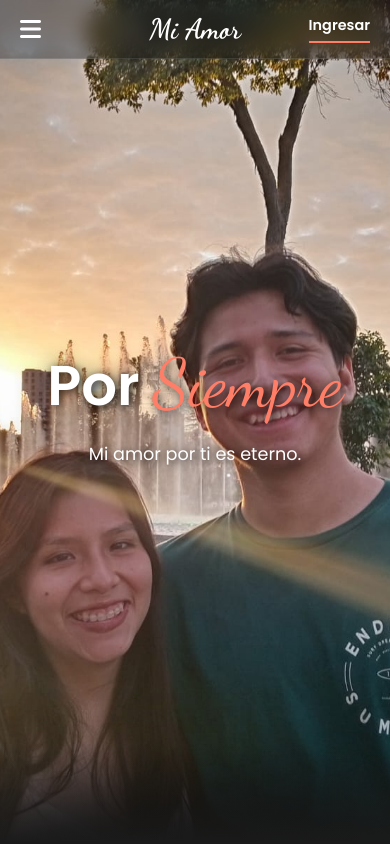
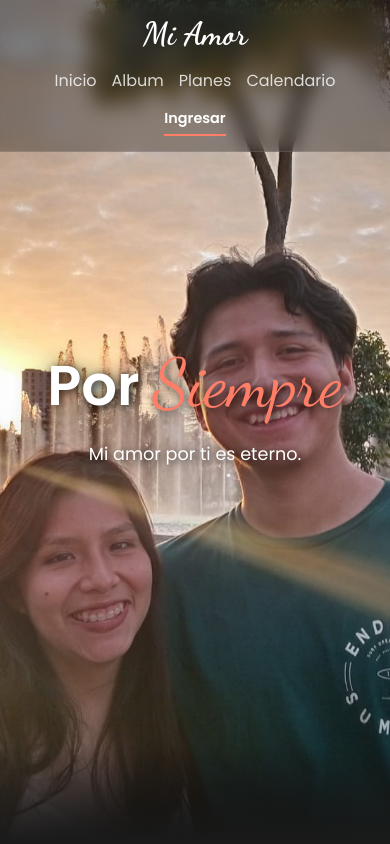
Before and after one commit to stefhanovargas1-dot/Pagina-para-mi-enamorada, a plain HTML site: page index.html in a window 390 px wide. Shown: the top 844 px of the page. Drawn offline with Linux system fonts and the light colour scheme.

Commit message:
Add files via upload

```diff
--- a/auth.js
+++ b/auth.js
@@ -44,59 +44,8 @@ document.addEventListener('DOMContentLoaded', () => {
     setupToggle('toggle-login-pass', 'login-pass');
     setupToggle('toggle-signup-pass', 'signup-pass');
 
-    // 6. Setup Mobile Menu
-    setupMobileMenu();
+    // 6. Setup Mobile Menu - REMOVED
 });
-
-function setupMobileMenu() {
-    const navbar = document.querySelector('.navbar');
-    if (!navbar) return;
-
-    // Check if hamburger already exists
-    if (!navbar.querySelector('.hamburger')) {
-        // Create Hamburger Icon
-        const hamburger = document.createElement('i');
-        hamburger.className = 'fa-solid fa-bars hamburger';
-
-        // Insert before logo (to be on the left)
-        const logo = navbar.querySelector('.logo');
-        navbar.insertBefore(hamburger, logo);
-
-        // Create Overlay
-        const overlay = document.createElement('div');
-        overlay.className = 'menu-overlay';
-        document.body.appendChild(overlay);
-
-        // Toggle Logic
-        const navLinks = navbar.querySelector('.nav-links');
-
-        function toggleMenu() {
-            navLinks.classList.toggle('active');
-            overlay.classList.toggle('active');
-            // Toggle icon
-            if (navLinks.classList.contains('active')) {
-                hamburger.classList.replace('fa-bars', 'fa-xmark');
-            } else {
-                hamburger.classList.replace('fa-xmark', 'fa-bars');
-            }
-        }
-
-        hamburger.addEventListener('click', (e) => {
-            e.stopPropagation(); // Prevent bubbling
-            toggleMenu();
-        });
-
-        // Close when clicking overlay
-        overlay.addEventListener('click', toggleMenu);
-
-        // Close when clicking a link
-        navLinks.querySelectorAll('a').forEach(link => {
-            link.addEventListener('click', () => {
-                if (navLinks.classList.contains('active')) toggleMenu();
-            });
-        });
-    }
-}
 
 
 function animateAndRedirect(url) {
--- a/style.css
+++ b/style.css
@@ -584,87 +584,38 @@ body {
 @media (max-width: 768px) {
 
     /* Navbar Layout for Mobile */
+    /* Navbar Layout for Mobile - Reverted to default flex behavior or simple stack if needed */
     .navbar {
         padding: 15px 20px;
-        flex-direction: row;
-        /* Horizontal alignment for Logo and Hamburger */
-        justify-content: space-between;
-        align-items: center;
+        /* Keep background adjustment for readability */
         background: rgba(0, 0, 0, 0.3);
         backdrop-filter: blur(10px);
         border-bottom: 1px solid rgba(255, 255, 255, 0.1);
+        flex-direction: column;
+        /* Stack them for "original" simple mobile view if it was column before, or row */
+        gap: 15px;
     }
 
-    /* Hamburger Icon */
-    .hamburger {
-        display: block;
-        font-size: 24px;
-        color: #fff;
-        cursor: pointer;
-        z-index: 10001;
-        /* Above everything */
-        margin-right: 15px;
-        /* Spacing */
+    /* Navbar links - Reset to default visible */
+    .navbar .nav-links {
+        display: flex;
+        /* Ensure it is visible */
+        position: static;
+        width: auto;
+        height: auto;
+        background: transparent;
+        flex-direction: row;
+        gap: 15px;
+        box-shadow: none;
+        border: none;
+        padding: 0;
+        transform: none;
+        /* remove any slide effects */
     }
 
-    /* Logo - Centered absolute */
     .navbar .logo {
-        font-size: 28px;
-        position: absolute;
-        left: 50%;
-        transform: translateX(-50%);
-    }
-
-    /* Login Button - Keep visible on right */
-    .navbar .login-btn {
-        font-size: 0.9rem;
-    }
-
-    /* Sidebar Navigation (Hidden by default) */
-    .navbar .nav-links {
-        position: fixed;
-        top: 0;
-        left: -100%;
-        /* Hidden off-screen */
-        width: 250px;
-        height: 100vh;
-        background: #141414;
-        /* Solid opaque dark background */
-        flex-direction: column;
-        justify-content: center;
-        align-items: center;
-        gap: 30px;
-        transition: left 0.4s cubic-bezier(0.4, 0, 0.2, 1);
-        z-index: 10000;
-        box-shadow: 2px 0 15px rgba(0, 0, 0, 0.5);
-        border-right: 1px solid rgba(255, 255, 255, 0.1);
-        padding-top: 60px;
-        /* Space for logo if needed */
-    }
-
-    .navbar .nav-links.active {
-        left: 0;
-    }
-
-    /* Menu Overlay */
-    .menu-overlay {
-        position: fixed;
-        top: 0;
-        left: 0;
-        width: 100%;
-        height: 100%;
-        background: rgba(0, 0, 0, 0.7);
-        /* Darker dim, no blur */
-        /* backdrop-filter: blur(5px); REMOVED */
-        z-index: 9999;
-        opacity: 0;
-        pointer-events: none;
-        transition: opacity 0.3s ease;
-    }
-
-    .menu-overlay.active {
-        opacity: 1;
-        pointer-events: all;
+        position: static;
+        transform: none;
     }
 
 
```
